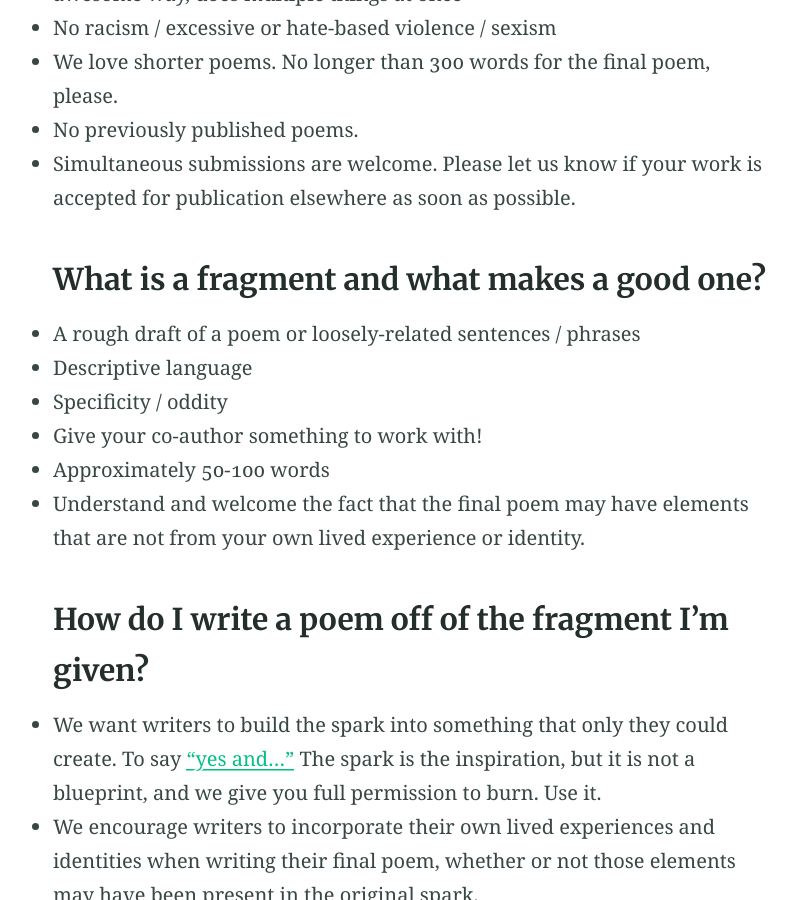
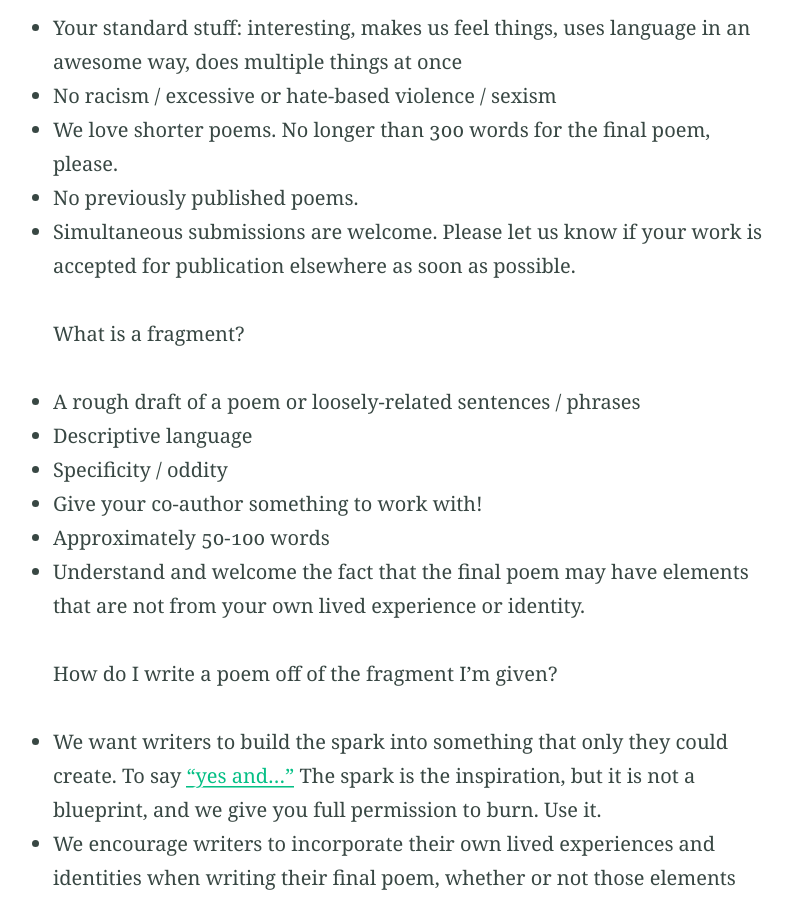
Before and after one commit to atmars77/atmars77.github.io, a Jekyll site: the page built from submit.md, in a window 1280 px wide and 900 px high, scrolled down 807 px. Shown: the whole window, without its empty margins (230-1026 px from the left). Built offline with Jekyll 4.4.1, drawn with Linux system fonts in a browser that asks for light colours.

Commit message:
format submit page

```diff
--- a/submit.md
+++ b/submit.md
@@ -9,9 +9,9 @@
 To submit to Issue One, please fill out the [Google Form](https://docs.google.com/forms/d/e/1FAIpQLScK-5ArvstWpBkvBcw4TYKUSAPVl5In5AHuAPFlRvVUN_zhCA/viewform).
 Please email s2fjournal(at)gmail.com with any questions or queries.
 
-<h2>FAQ</h2>
+<p style= "text-align:center"> <h2>FAQ</h2> </p>
 
-<h3>What are your basic guidelines for poems?</h3>
+What are your basic guidelines for poems?
 
 * Your standard stuff: interesting, makes us feel things, uses language in an awesome way, does multiple things at once
 * No racism / excessive or hate-based violence / sexism
@@ -19,7 +19,7 @@
 * No previously published poems.
 * Simultaneous submissions are welcome. Please let us know if your work is accepted for publication elsewhere as soon as possible.
 
-<h3>What is a fragment and what makes a good one?</h3>
+What is a fragment?
 
 * A rough draft of a poem or loosely-related sentences / phrases
 * Descriptive language
@@ -28,17 +28,17 @@
 * Approximately 50-100 words
 * Understand and welcome the fact that the final poem may have elements that are not from your own lived experience or identity.
 
-<h3>How do I write a poem off of the fragment I’m given?</h3>
+How do I write a poem off of the fragment I’m given?
 
 * We want writers to build the spark into something that only they could create. To say [“yes and…”](https://en.wikipedia.org/wiki/Yes,_and...) The spark is the inspiration, but it is not a blueprint, and we give you full permission to burn. Use it.
 * We encourage writers to incorporate their own lived experiences and identities when writing their final poem, whether or not those elements may have been present in the original spark.
 
-<h3>Can I submit in multiple categories? </h3>
+Can I submit in multiple categories?
 
 * Yes, you may submit one finished, co-authored poem and one fragment. You may also check the box to write a poem based off of someone else’s fragment.
 * Please do not submit more than one finished poem and one fragment during a single submission period. Wait until you get a response.
 
-<h3>How long until I hear back?</h3>
+How long until I hear back?
 
 * We aim to respond to all contributors by April 10th. If this changes, we will send out an email update.
 * Our approximate/ideal timeline for the first issue is:
@@ -47,12 +47,12 @@
 - May 10th - Final poems based on fragments due
 - June 1st - Launch of the first issue
 
-<h3>What happens if I’m selected to write a poem off of someone’s fragment?</h3>
+What happens if I’m selected to write a poem off of someone’s fragment?
 
 * We will email you the anonymized fragment for you to use to create a poem in one month.
 * Pending any edits on our side, that poem will be published in the upcoming issue.
 
-<h3> If I’m selected to write a poem off of someone else’s fragment, does that mean publication of whatever I write is guaranteed? </h3>
+If I’m selected to write a poem off of someone else’s fragment, does that mean publication of whatever I write is guaranteed?
 
 * Pretty much yes, with the following exceptions:
 * There is no connection between the fragment and the poem you produced.
@@ -60,16 +60,16 @@
 * There is a serious thematic issue with your poem that no amount of editing will resolve. (Please see FAQ Question 1 “Basic Guidelines for Poems”).
 * If the poem based off of your fragment is rejected, your fragment will be given to someone else to turn into a completed poem for the next issue of the journal.
 
-<h3> How are bylines written? What if I hate what my co-author wrote off of my fragments? </h3>
+How are bylines written? What if I hate what my co-author wrote off of my fragments?
 
 * Both authors’ names will be included in the byline, but we will distinguish between the author who provided the fragment (spark) and the author who constructed the final poem (flame). For example: By Natalie Wolf (Flame) and Katherine Schmidt (Spark).
 * Spark writers should understand that the final poem may have elements that are not from their own lived experiences or identities.
 
-<h3> Do you have submission fees? Do you pay for published poems?</h3>
+Do you have submission fees? Do you pay for published poems?
 
 * We do not have submission fees, and at this time we do not pay for published poems.
 
-<h3> By submitting to us, you acknowledge and agree to the following: </h3>
+By submitting to us, you acknowledge and agree to the following:
 
 * You hold the necessary rights to your work and, when applicable, are acting in accordance with your co-author.
 * Upon acceptance, we request first serial rights for publication on our website. Upon publication, rights revert back to the authors.
```
